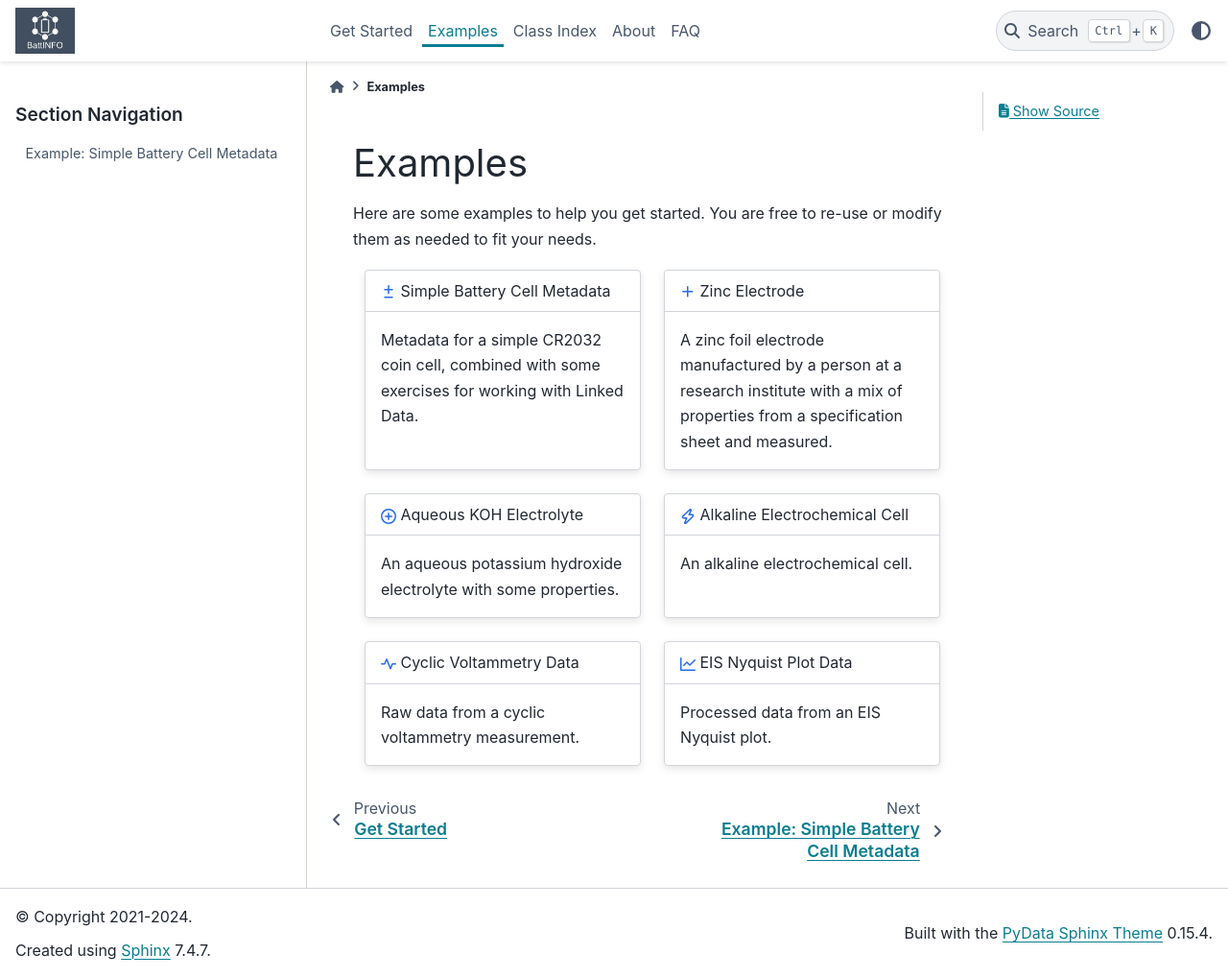
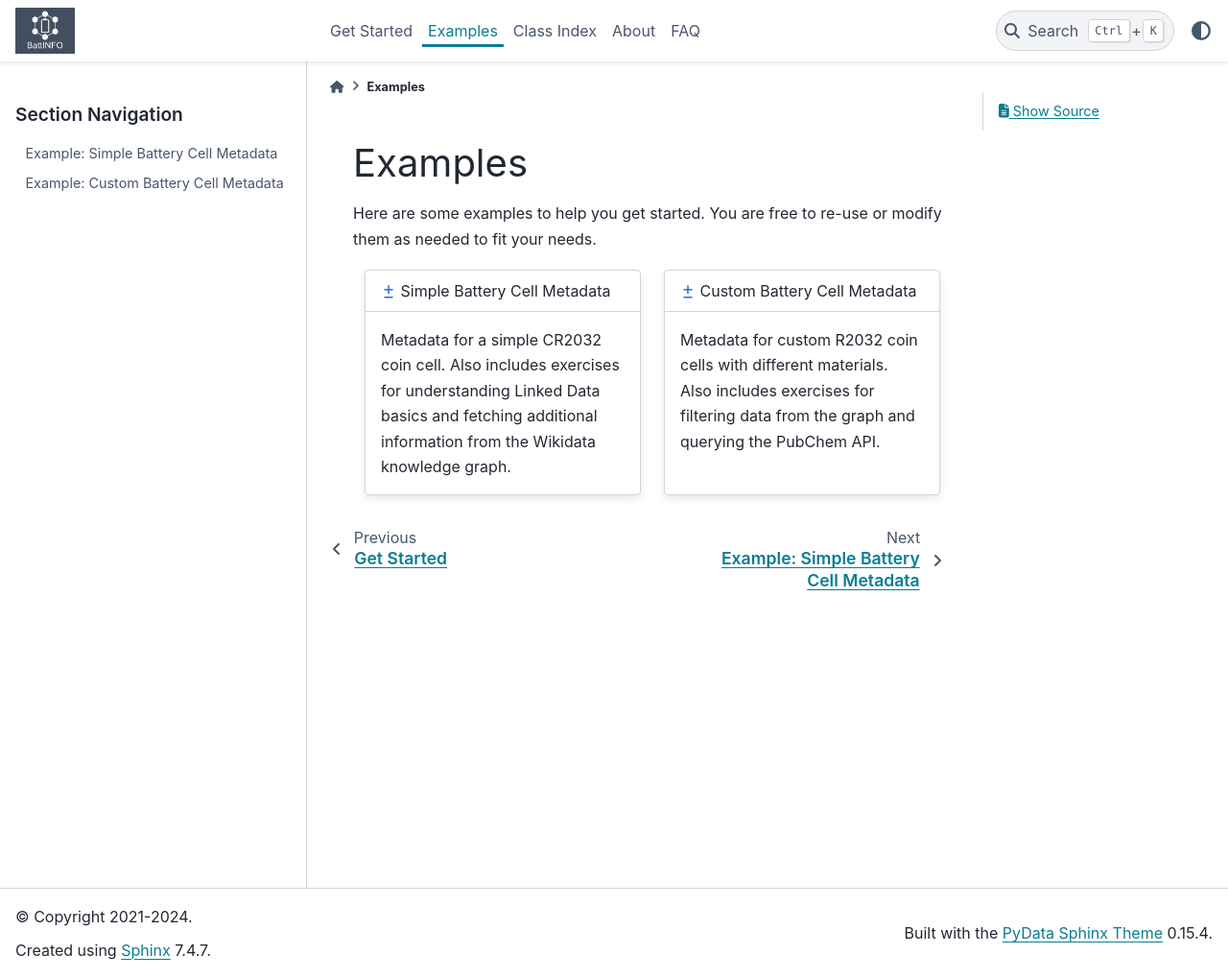
Before and after one commit to emmo-repo/domain-battery, a Sphinx documentation site: the page built from sphinx/examples.rst, in a window 1280 px wide and 1019 px high. Shown: the whole window at 96% size. Built offline with Sphinx 7.4.7 and the PyData theme 0.15.4, drawn with Linux system fonts in a browser that asks for light colours.

Commit message:
update examples

```diff
--- a/sphinx/examples.rst
+++ b/sphinx/examples.rst
@@ -2,6 +2,7 @@
    :hidden:
 
    example_linked_data_battery_cell_metadata.ipynb
+   example_linked_data_custom_battery_cell_metadata.ipynb
 
 Examples
 ========
@@ -15,43 +16,11 @@ Here are some examples to help you get started. You are free to re-use or modify
 
         :octicon:`diff;1em;sd-text-info`  Simple Battery Cell Metadata
         ^^^^^^^^^^^
-        Metadata for a simple CR2032 coin cell, combined with some exercises for working with Linked Data.
+        Metadata for a simple CR2032 coin cell. Also includes exercises for understanding Linked Data basics and fetching additional information from the Wikidata knowledge graph.
 
     .. grid-item-card::
-        :link: example_zinc_electrode.html
+        :link: example_linked_data_custom_battery_cell_metadata.html
 
-        :octicon:`plus;1em;sd-text-info`  Zinc Electrode
+        :octicon:`diff;1em;sd-text-info`  Custom Battery Cell Metadata
         ^^^^^^^^^^^
-        A zinc foil electrode manufactured by a person at a research institute with a mix of properties from a specification sheet and measured.
-
-.. grid::
-
-    .. grid-item-card::
-        :link: example_aqueous_electrolyte_KOH.html
-
-        :octicon:`plus-circle;1em;sd-text-info`  Aqueous KOH Electrolyte
-        ^^^^^^^^
-        An aqueous potassium hydroxide electrolyte with some properties.
-
-    .. grid-item-card::
-        :link: example_alkaline_electrochemical_cell.html
-
-        :octicon:`zap;1em;sd-text-info`  Alkaline Electrochemical Cell
-        ^^^^^^^^^^
-        An alkaline electrochemical cell.
-
-.. grid::
-
-    .. grid-item-card::
-        :link: example_cyclic_voltammetry.html
-
-        :octicon:`pulse;1em;sd-text-info`  Cyclic Voltammetry Data
-        ^^^^^^^^
-        Raw data from a cyclic voltammetry measurement.
-
-    .. grid-item-card::
-        :link: example_eis_nyquist.html
-
-        :octicon:`graph;1em;sd-text-info`  EIS Nyquist Plot Data
-        ^^^^^^^^^^
-        Processed data from an EIS Nyquist plot.
+        Metadata for custom R2032 coin cells with different materials. Also includes exercises for filtering data from the graph and querying the PubChem API.
```
Also changed, not shown: sphinx/example_linked_data_custom_battery_cell_metadata.ipynb.
